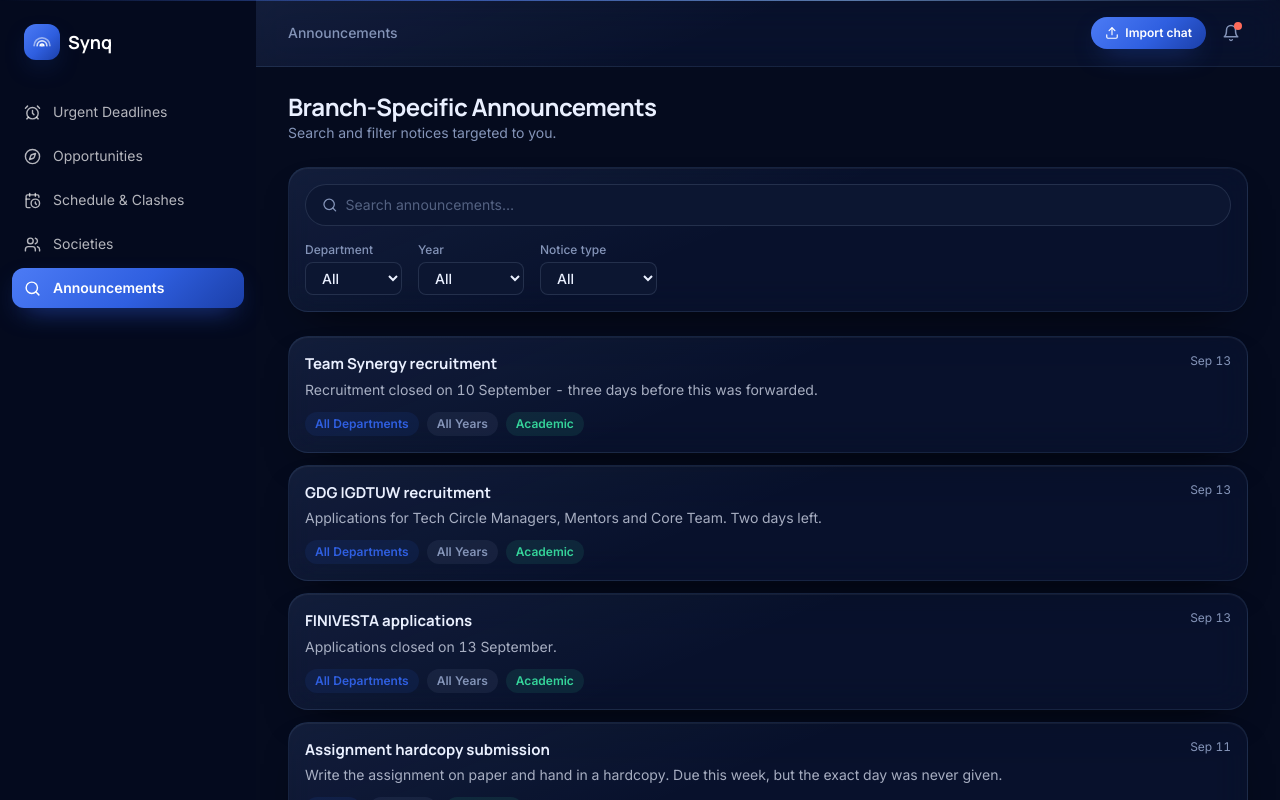
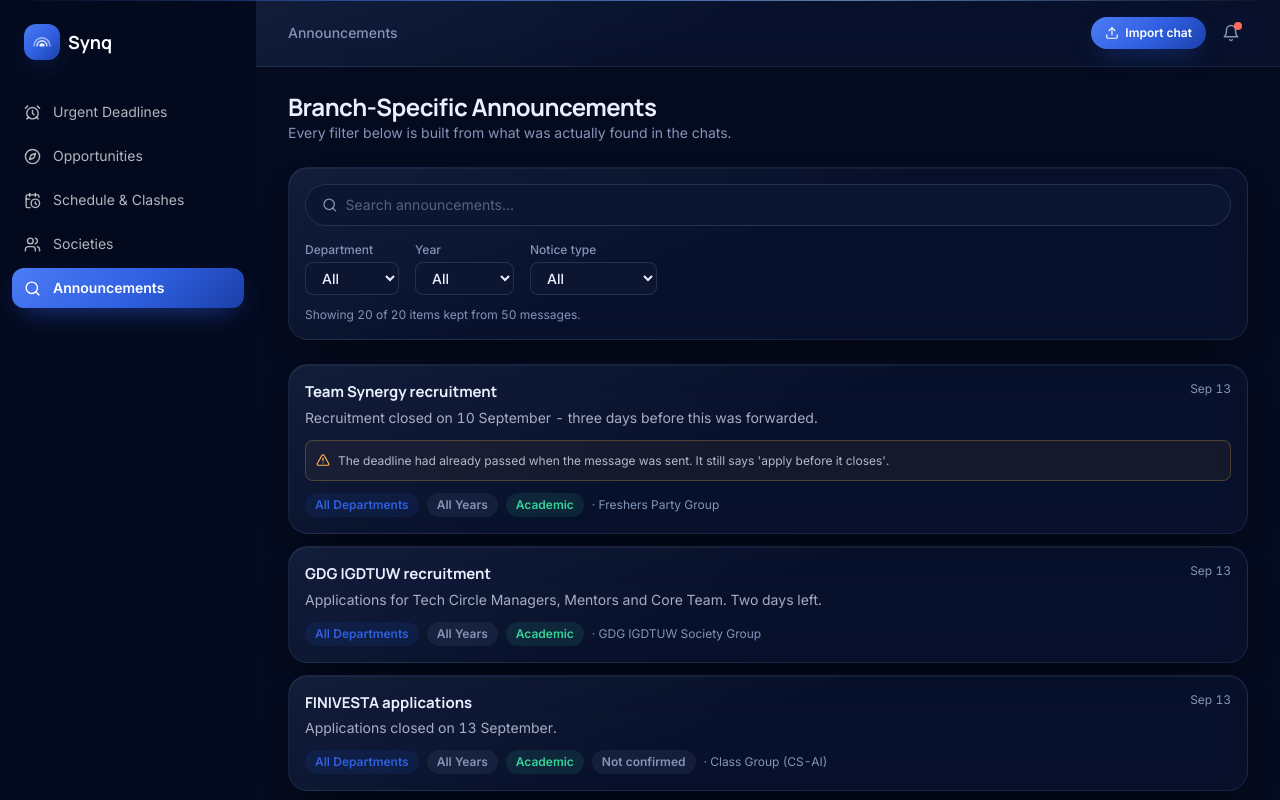
Before and after one commit to 1kanishka10/4Sight.synq, a React (Vite) app: page / in a window 1280 px wide. Both pictures are taken after a click on the button "Announcements". Shown: the top 800 px of the page. Built offline with nearby package versions, Linux system fonts and the light colour scheme.

Commit message:
Update SearchSection.jsx

```diff
--- a/src/sections/SearchSection.jsx
+++ b/src/sections/SearchSection.jsx
@@ -1,11 +1,31 @@
 import React, { useMemo, useState } from "react";
-import { Search as SearchIcon } from "lucide-react";
+import { Search as SearchIcon, AlertTriangle, Layers } from "lucide-react";
 import { Card, Badge } from "../components/ui";
 import announcements from "../data/announcements.json";
 
-const DEPARTMENTS = ["All", "CSE", "ECE", "ME", "Biotech"];
-const YEARS = ["All", "1st Year", "2nd Year", "3rd Year", "4th Year", "All Years"];
-const TYPES = ["All", "Academic", "Notice", "Event", "Placement"];
+const ANY_DEPT = "All Departments";
+const ANY_YEAR = "All Years";
+
+// "CSE-AI, ECE-AI" is two departments in one field.
+const listOf = (value) => (value ? String(value).split(",").map((s) => s.trim()) : []);
+
+// Options are derived from the data, so every option returns results.
+const optionsFor = (key, universal) => [
+  "All",
+  ...[...new Set(announcements.flatMap((a) => listOf(a[key])))]
+    .filter((v) => v && v !== universal)
+    .sort(),
+];
+
+const DEPARTMENTS = optionsFor("department", ANY_DEPT);
+const YEARS = optionsFor("year", ANY_YEAR);
+const TYPES = optionsFor("type", null);
+
+// An item tagged "All Departments" / "All Years" matches every choice.
+const matches = (value, picked, universal) =>
+  picked === "All" ||
+  listOf(value).includes(picked) ||
+  (universal ? listOf(value).includes(universal) : false);
 
 export function SearchSection() {
   const [query, setQuery] = useState("");
@@ -14,11 +34,17 @@ export function SearchSection() {
   const [type, setType] = useState("All");
 
   const results = useMemo(() => {
+    const q = query.trim().toLowerCase();
     return announcements.filter((a) => {
-      if (dept !== "All" && a.department !== dept) return false;
-      if (year !== "All" && a.year !== year) return false;
-      if (type !== "All" && a.type !== type) return false;
-      if (query && !a.title.toLowerCase().includes(query.toLowerCase()) && !a.summary.toLowerCase().includes(query.toLowerCase())) {
+      if (!matches(a.department, dept, ANY_DEPT)) return false;
+      if (!matches(a.year, year, ANY_YEAR)) return false;
+      if (!matches(a.type, type, null)) return false;
+      if (
+        q &&
+        !a.title.toLowerCase().includes(q) &&
+        !(a.summary || "").toLowerCase().includes(q) &&
+        !(a.channel || "").toLowerCase().includes(q)
+      ) {
         return false;
       }
       return true;
@@ -28,8 +54,12 @@ export function SearchSection() {
   return (
     <section>
       <header className="mb-6">
-        <h1 className="font-display text-2xl font-bold text-ink">Branch-Specific Announcements</h1>
-        <p className="text-sm text-slate">Search and filter notices targeted to you.</p>
+        <h1 className="font-display text-2xl font-bold text-ink">
+          Branch-Specific Announcements
+        </h1>
+        <p className="text-sm text-slate">
+          Every filter below is built from what was actually found in the chats.
+        </p>
       </header>
 
       <Card className="mb-6 p-4">
@@ -47,27 +77,51 @@ export function SearchSection() {
           <Select label="Year" value={year} onChange={setYear} options={YEARS} />
           <Select label="Notice type" value={type} onChange={setType} options={TYPES} />
         </div>
+        <p className="mt-3 text-xs text-slate">
+          Showing {results.length} of {announcements.length} items kept from 50 messages.
+        </p>
       </Card>
 
       <div className="flex flex-col gap-3">
         {results.length === 0 ? (
-          <p className="py-10 text-center text-sm text-slate">No announcements match these filters.</p>
+          <p className="py-10 text-center text-sm text-slate">
+            No announcements match these filters.
+          </p>
         ) : (
           results.map((a) => (
             <Card key={a.id} className="p-4">
               <div className="flex items-start justify-between gap-3">
-                <div>
+                <div className="min-w-0">
                   <p className="font-display text-[15px] font-bold text-ink">{a.title}</p>
                   <p className="mt-1 text-sm text-ink/70">{a.summary}</p>
                 </div>
                 <span className="shrink-0 text-xs text-slate">
-                  {new Date(a.date).toLocaleDateString(undefined, { month: "short", day: "numeric" })}
+                  {new Date(a.date).toLocaleDateString(undefined, {
+                    month: "short",
+                    day: "numeric",
+                  })}
                 </span>
               </div>
-              <div className="mt-3 flex flex-wrap gap-2">
+
+              {a.issue && (
+                <div className="mt-3 flex items-start gap-2 rounded-lg border border-high/25 bg-high/5 p-2.5">
+                  <AlertTriangle size={14} className="mt-0.5 shrink-0 text-high" />
+                  <p className="text-xs leading-relaxed text-ink/75">{a.issue}</p>
+                </div>
+              )}
+
+              <div className="mt-3 flex flex-wrap items-center gap-2">
                 <Badge tone="ocean">{a.department}</Badge>
                 <Badge tone="slate">{a.year}</Badge>
                 <Badge tone="medium">{a.type}</Badge>
+                {a.sourceCount > 1 && (
+                  <span className="inline-flex items-center gap-1 text-xs text-slate">
+                    <Layers size={12} />
+                    {a.sourceCount} sources
+                  </span>
+                )}
+                {a.confidence !== "stated" && <Badge tone="slate">Not confirmed</Badge>}
+                {a.channel && <span className="text-xs text-slate">· {a.channel}</span>}
               </div>
             </Card>
           ))
@@ -87,7 +141,9 @@ function Select({ label, value, onChange, options }) {
         className="rounded-lg border border-slate/20 bg-surface px-3 py-1.5 text-sm text-ink focus:border-ocean focus:outline-none"
       >
         {options.map((o) => (
-          <option key={o} value={o}>{o}</option>
+          <option key={o} value={o}>
+            {o}
+          </option>
         ))}
       </select>
     </label>
```
